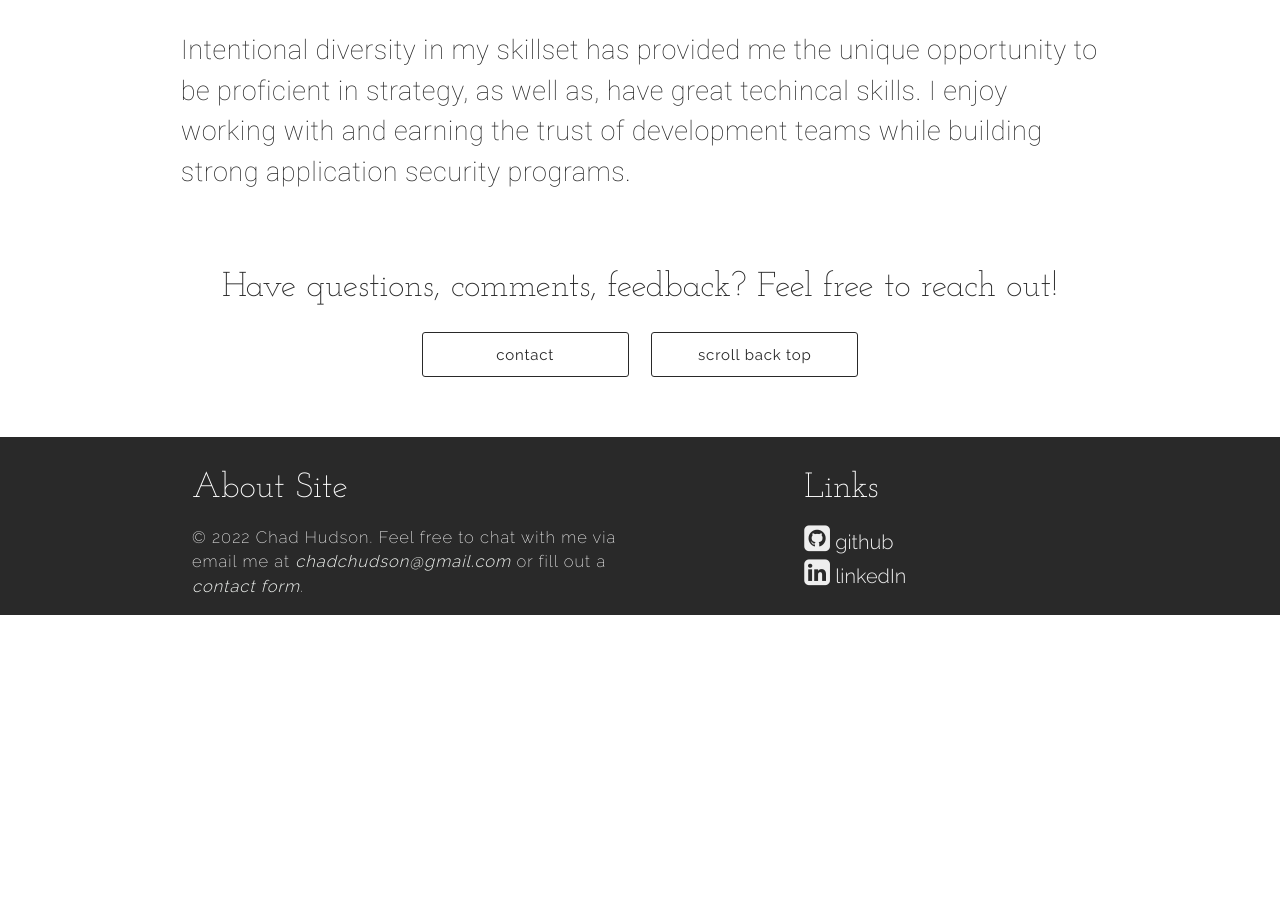
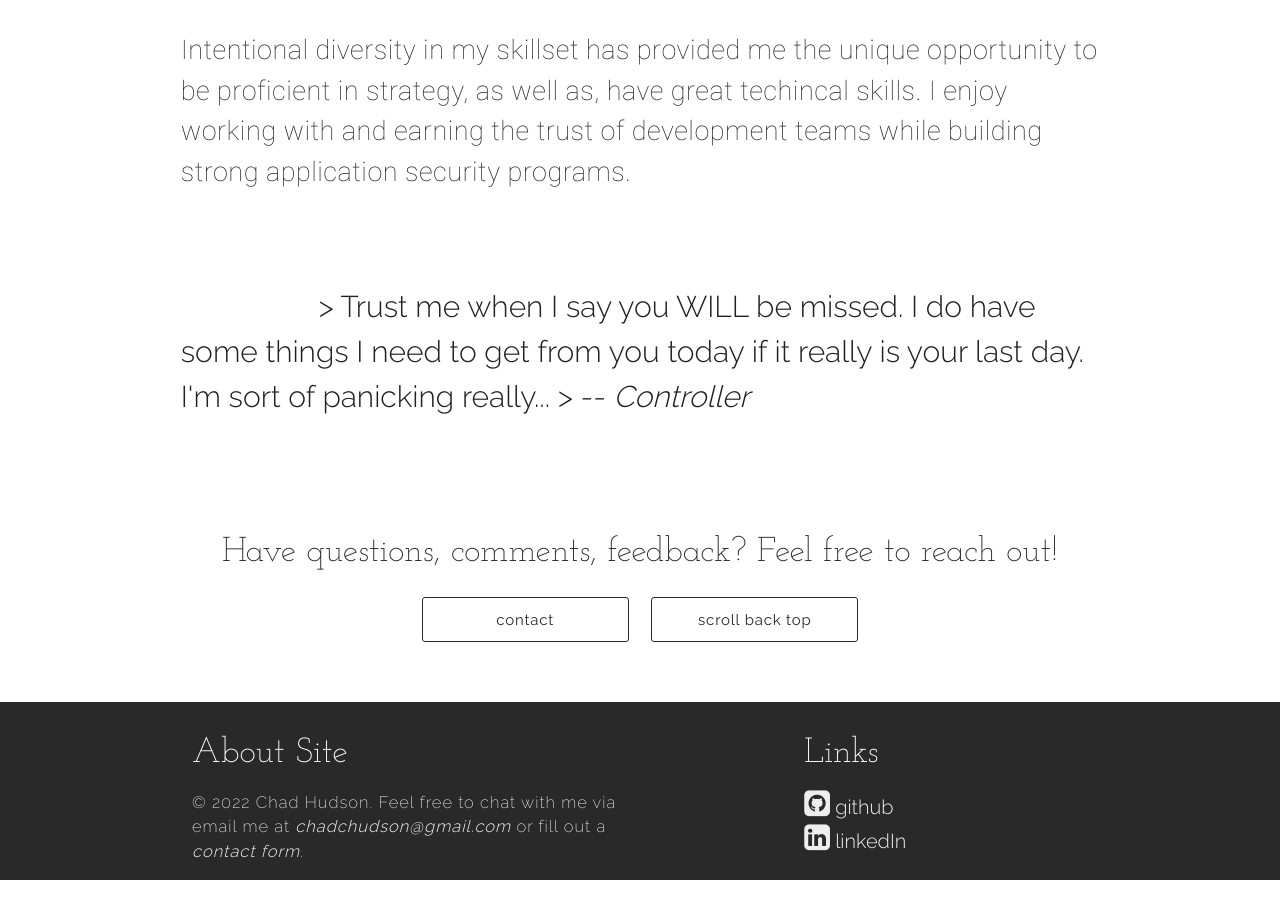
Before and after one commit to chadchudson/chadchudson.github.io, a Jekyll site: the page built from projects.html, in a window 1280 px wide and 900 px high, scrolled down 861 px. Built offline with Jekyll 4.4.1, drawn with Linux system fonts in a browser that asks for light colours; nearby versions of some CDN libraries; before the commit the page ends 1496 px from its top, so only the background shows below that.

Commit message:
trying to add quotes

```diff
--- a/projects.html
+++ b/projects.html
@@ -25,6 +25,17 @@ author: Pele
     </div>
   </div>
 
+  <div class="testimoanial quote section">
+    <div class="row">
+      <div class="quotes">
+        <p>
+          > Trust me when I say you WILL be missed.  I do have some things I need to get from you today if it really is your last day.  I'm sort of panicking really...
+          > -- <cite>Controller</cite>
+        </p>
+      </div>
+    </div>
+  </div>
+
 <div class="projects-bottom center-align">
   <h1 class="heading">Have questions, comments, feedback? Feel free to reach out!</h1>
   <div class="row">
```
